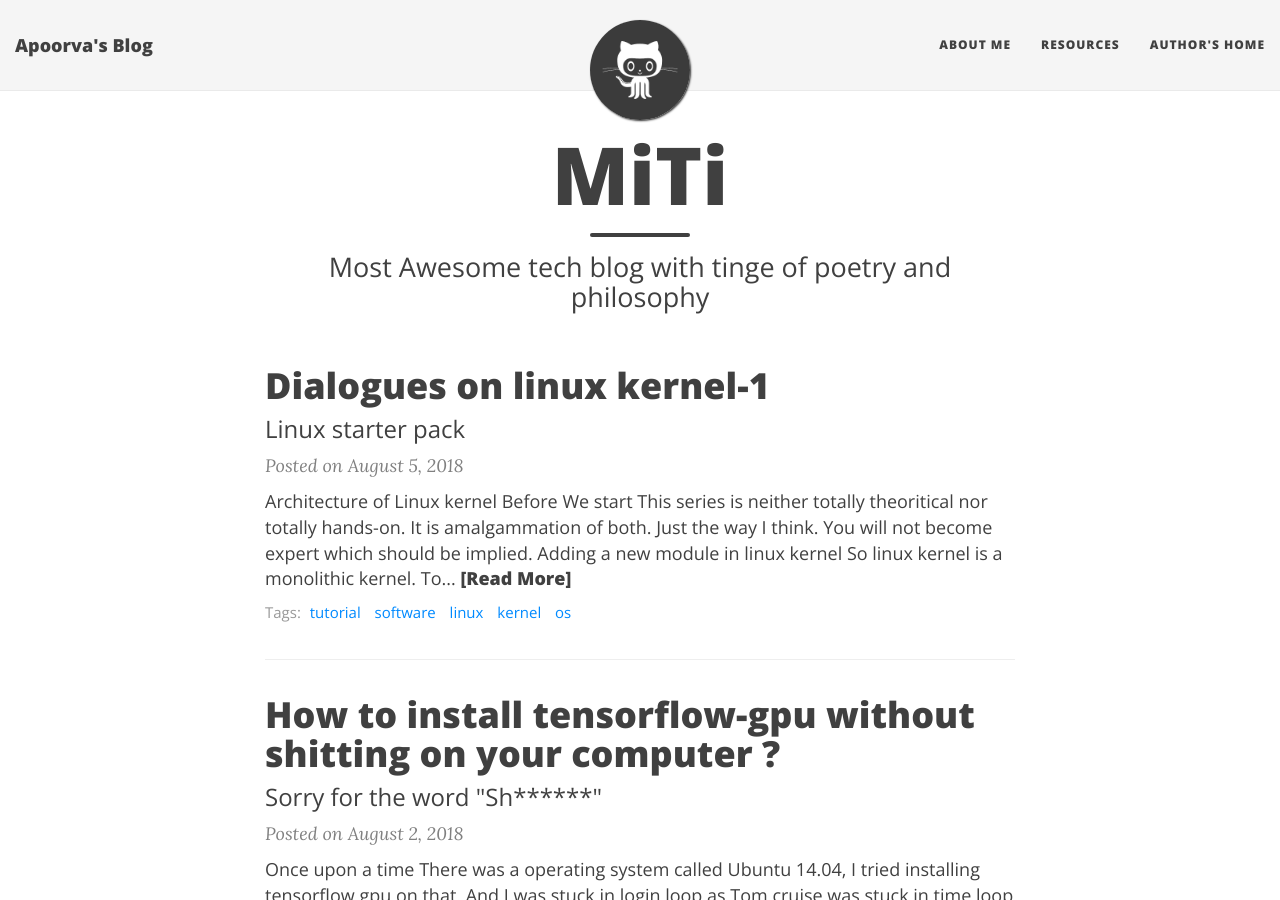
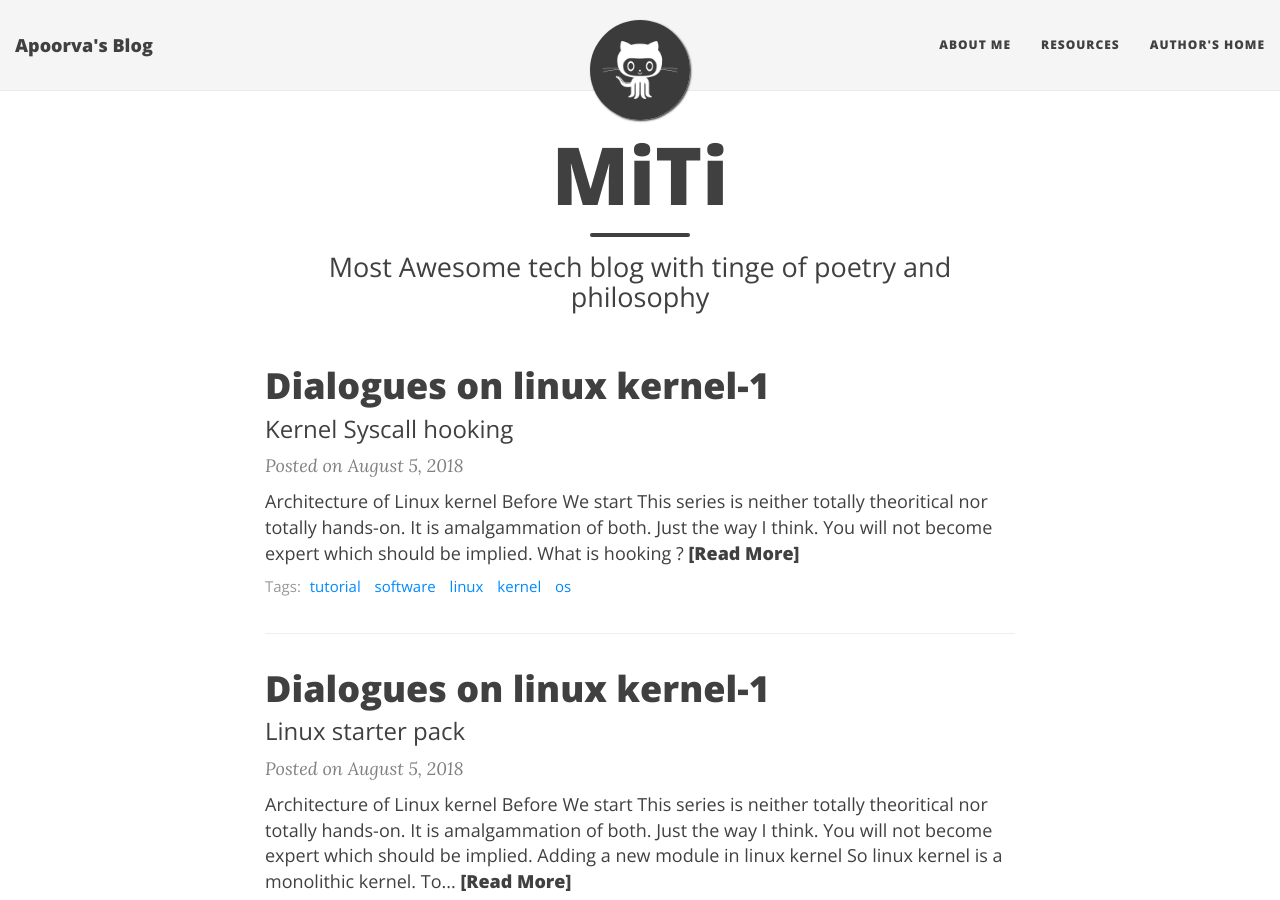
Before and after one commit to rava-dosa/arm, a Jekyll site: the page built from index.html, in a window 1280 px wide and 900 px high. Built offline with Jekyll 4.4.1, drawn with Linux system fonts in a browser that asks for light colours; nearby versions of some CDN libraries; the list of posts is cut into pages by our own code.

Commit message:
init hooking

```diff
--- /dev/null
+++ b/_posts/2018-08-05-Linux-kernel-2.md
@@ -0,0 +1,11 @@
+---
+layout: post
+title: Dialogues on linux kernel-1
+subtitle: Kernel Syscall hooking
+tags: [tutorial, software, linux, kernel, os]
+---
+### Architecture of Linux kernel
+![Linux-Architecture](https://i.pinimg.com/originals/a4/76/e5/a476e5ac785fa192712b24316bfaf3c3.gif){:class="img-responsive"}
+### Before We start
+This series is neither totally theoritical nor totally hands-on. It is amalgammation of both. Just the way I think. You will not become expert which should be implied.
+### What is hooking ?
```
Also changed, not shown: _posts/2018-08-05-Linux-kernel-1.md (renamed from _posts/2018-08-05-Linux-kernel.md, +1 -1 lines).
